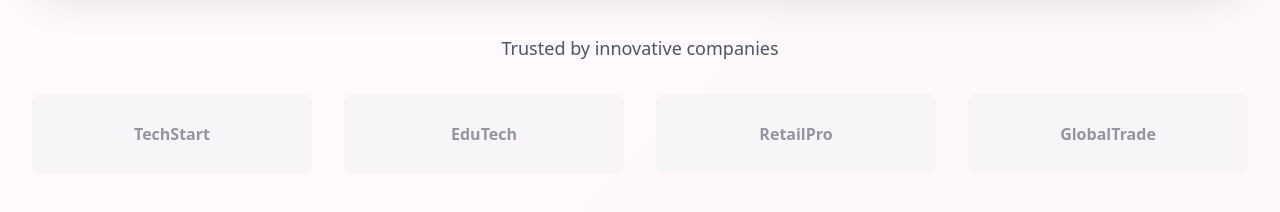
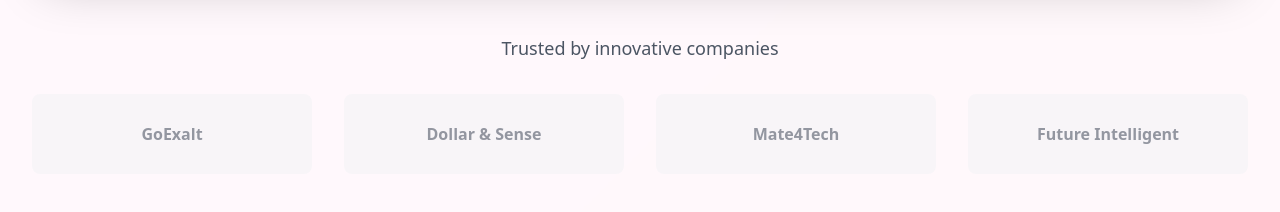
Before and after one commit to hamipirzada/HyperCraftNew, a React (Vite) app: page / in a window 1280 px wide. Shown: the part 6480-6692 px from the top of the page. Built offline with nearby package versions, Linux system fonts and the light colour scheme.

Commit message:
Update Testimonials.tsx

```diff
--- a/src/components/Testimonials.tsx
+++ b/src/components/Testimonials.tsx
@@ -150,16 +150,16 @@ const Testimonials = () => {
             <p className="text-gray-600 dark:text-gray-400 mb-8 text-lg">Trusted by innovative companies</p>
             <div className="grid grid-cols-2 md:grid-cols-4 gap-8 items-center opacity-60 hover:opacity-100 transition-opacity duration-300">
               <div className="bg-gray-100 dark:bg-gray-800 rounded-lg p-6 h-20 flex items-center justify-center">
-                <span className="text-gray-600 dark:text-gray-400 font-semibold">TechStart</span>
+                <span className="text-gray-600 dark:text-gray-400 font-semibold">GoExalt</span>
               </div>
               <div className="bg-gray-100 dark:bg-gray-800 rounded-lg p-6 h-20 flex items-center justify-center">
-                <span className="text-gray-600 dark:text-gray-400 font-semibold">EduTech</span>
+                <span className="text-gray-600 dark:text-gray-400 font-semibold">Dollar & Sense</span>
               </div>
               <div className="bg-gray-100 dark:bg-gray-800 rounded-lg p-6 h-20 flex items-center justify-center">
-                <span className="text-gray-600 dark:text-gray-400 font-semibold">RetailPro</span>
+                <span className="text-gray-600 dark:text-gray-400 font-semibold">Mate4Tech</span>
               </div>
               <div className="bg-gray-100 dark:bg-gray-800 rounded-lg p-6 h-20 flex items-center justify-center">
-                <span className="text-gray-600 dark:text-gray-400 font-semibold">GlobalTrade</span>
+                <span className="text-gray-600 dark:text-gray-400 font-semibold">Future Intelligent</span>
               </div>
             </div>
           </div>
```
